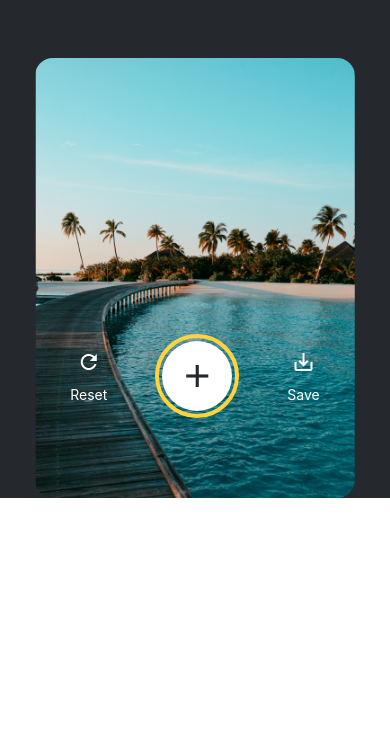
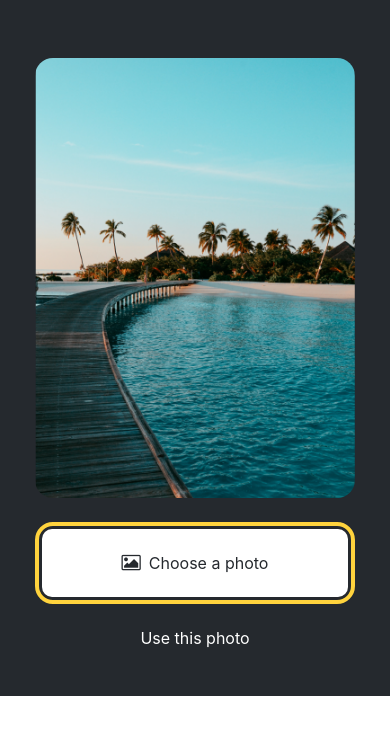
Before and after one commit to mwolfart/native-tutorial, a React Native app: screen / in a window 390 px wide. Shown: the top 734 px of the page. Built offline with nearby package versions, Linux system fonts and the light colour scheme.

Commit message:
Undo debug change

```diff
--- a/App.tsx
+++ b/App.tsx
@@ -70,7 +70,7 @@ export default function App() {
       <ImageContainer>
         <ImageViewer source={displayedImage} />
       </ImageContainer>
-      {!showAppOptions ? (
+      {showAppOptions ? (
         <DrawerContainer>
           <IconButton iconName="refresh" label="Reset" onPress={onReset} />
           <CircleButton iconName="add" onPress={onAddSticker} />
```
